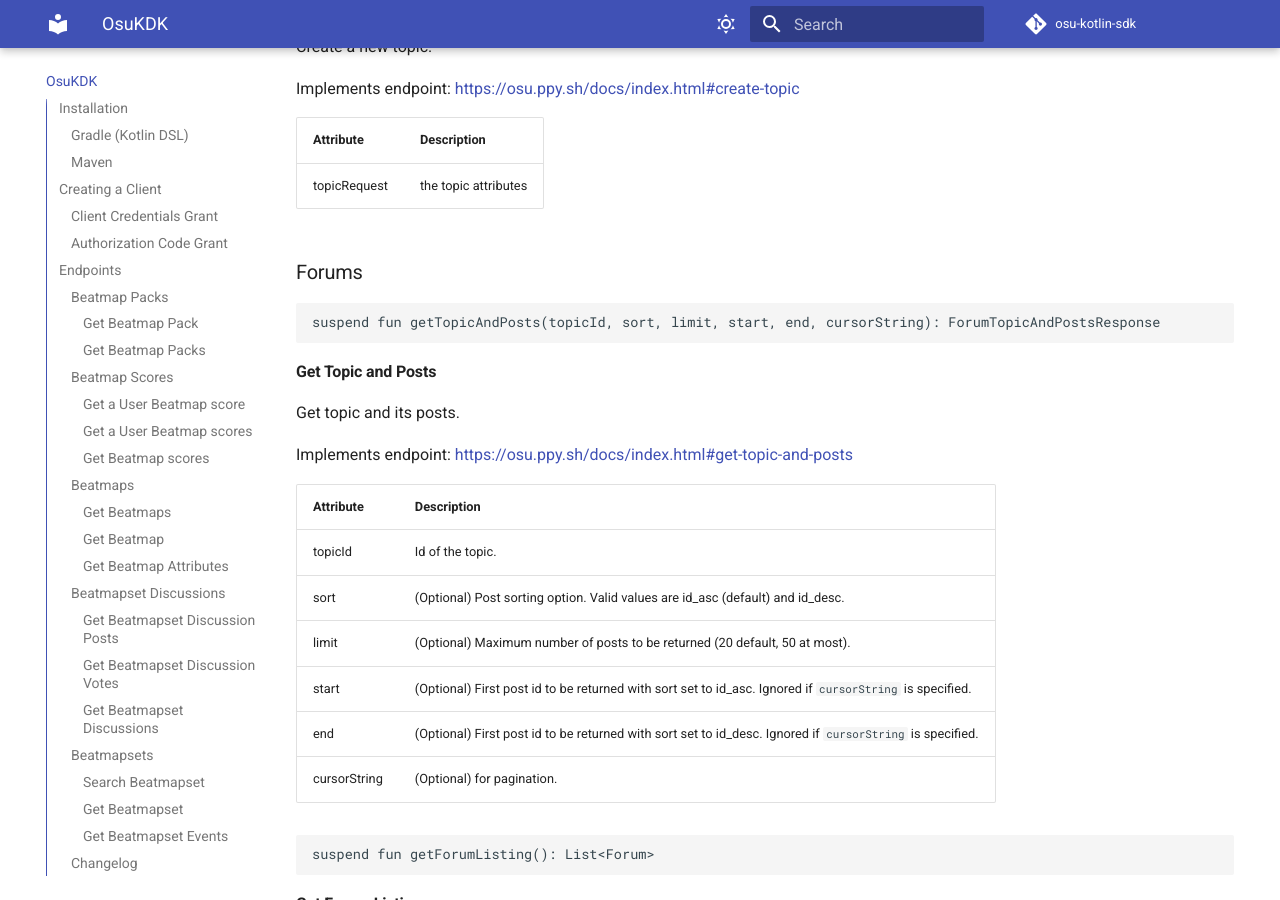
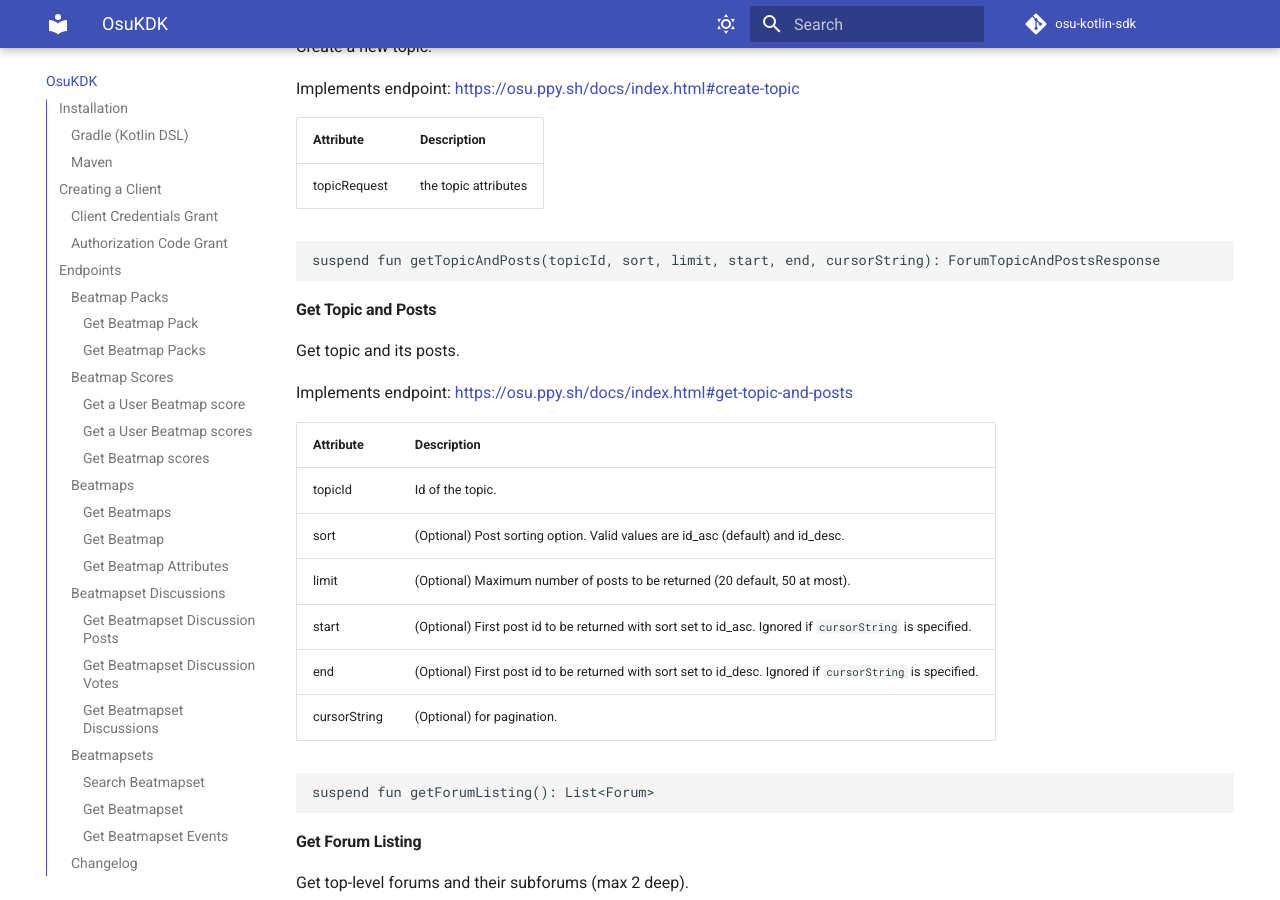
Before and after one commit to Vinnih-1/osu-kotlin-sdk, an MkDocs documentation site: the page built from docs/index.md, in a window 1280 px wide and 900 px high, scrolled down 13958 px. Built offline with MkDocs 1.6.1 and Material for MkDocs 9.7.7, drawn with Linux system fonts in a browser that asks for light colours; comment, search, counter and statistics services are not loaded.

Commit message:
fix: double forums navigation tab

````diff
--- a/docs/index.md
+++ b/docs/index.md
@@ -527,8 +527,6 @@ Implements endpoint: [https://osu.ppy.sh/docs/index.html#create-topic](https://o
 |--------------|----------------------|
 | topicRequest | the topic attributes |
 
-### Forums
-
 ```kotlin
 suspend fun getTopicAndPosts(topicId, sort, limit, start, end, cursorString): ForumTopicAndPostsResponse
 ```
````
